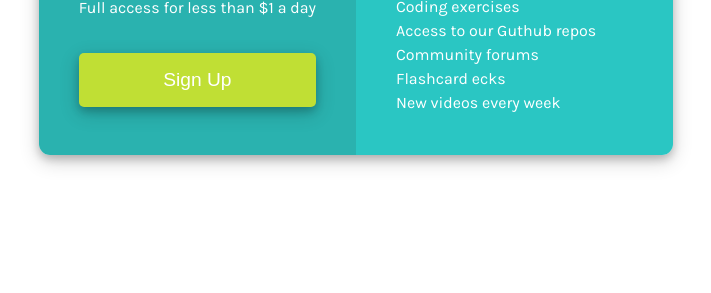
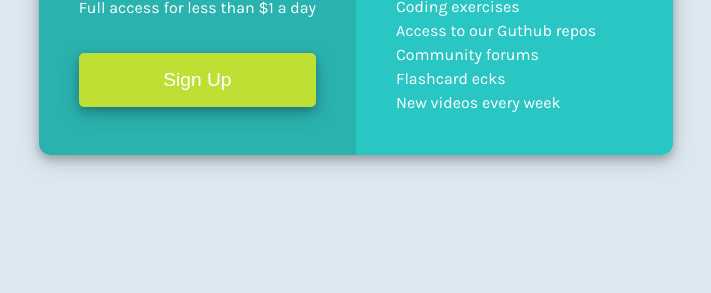
Before and after one commit to darkk-lord/First-FrontEnd-Mentor-Project, a plain HTML site: page index.html in a window 1280 px wide. Shown: the part 507-800 px from the top of the page, without its empty margins (284-995 px from the left). Drawn offline with Linux system fonts and the light colour scheme.

Commit message:
Third & final version

```diff
--- a/style.css
+++ b/style.css
@@ -18,6 +18,7 @@ body{
     font-family: karla;
     color: white;
     line-height: 1.5;
+    background-color:hsl(204, 38%, 90%);
 }
 
 
@@ -45,6 +46,7 @@ body{
 
 .community{
     margin: 20px;
+    background-color: white;
     border-radius: 11px;
     box-shadow: 0 4px 8px 0 rgba(0, 0, 0, 0.2), 0 6px 20px 0 rgba(0, 0, 0, 0.19);
 }
```
